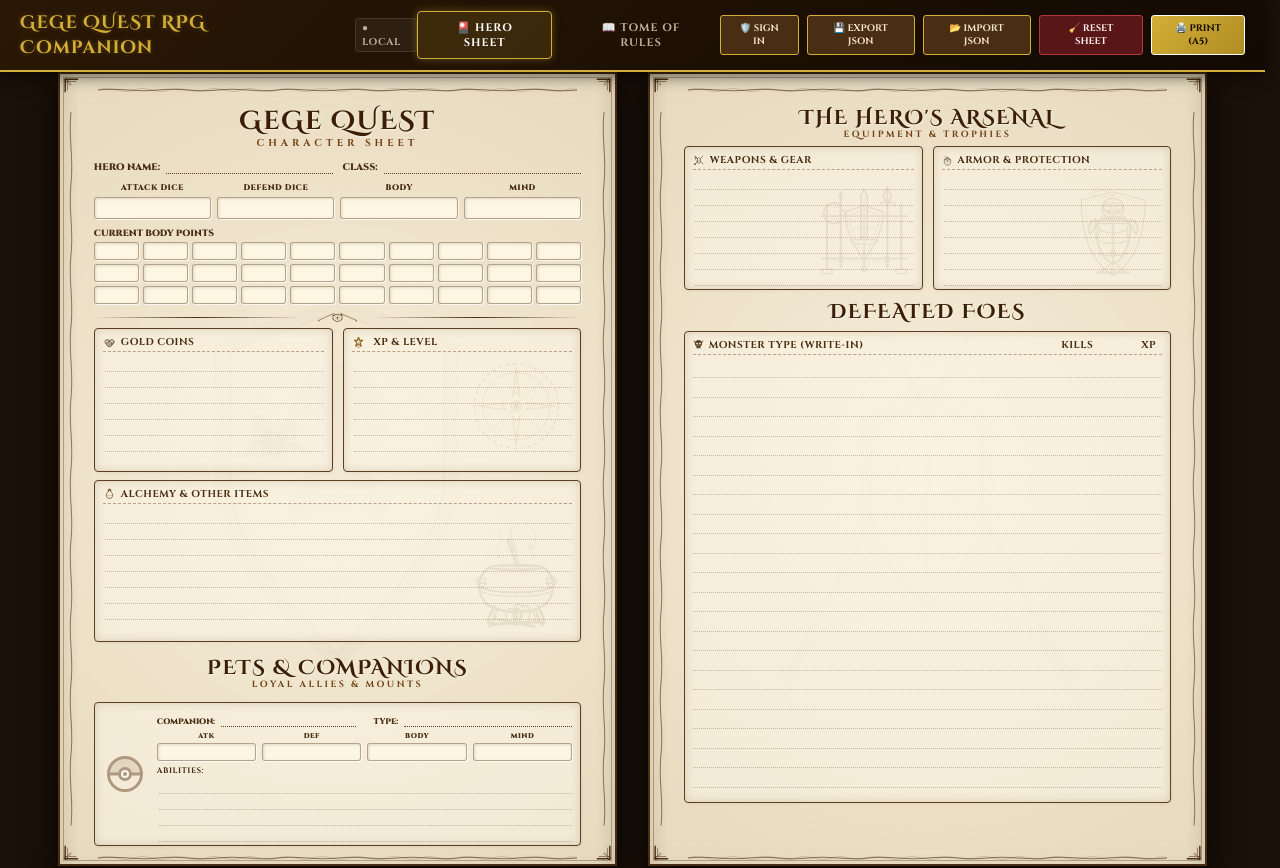
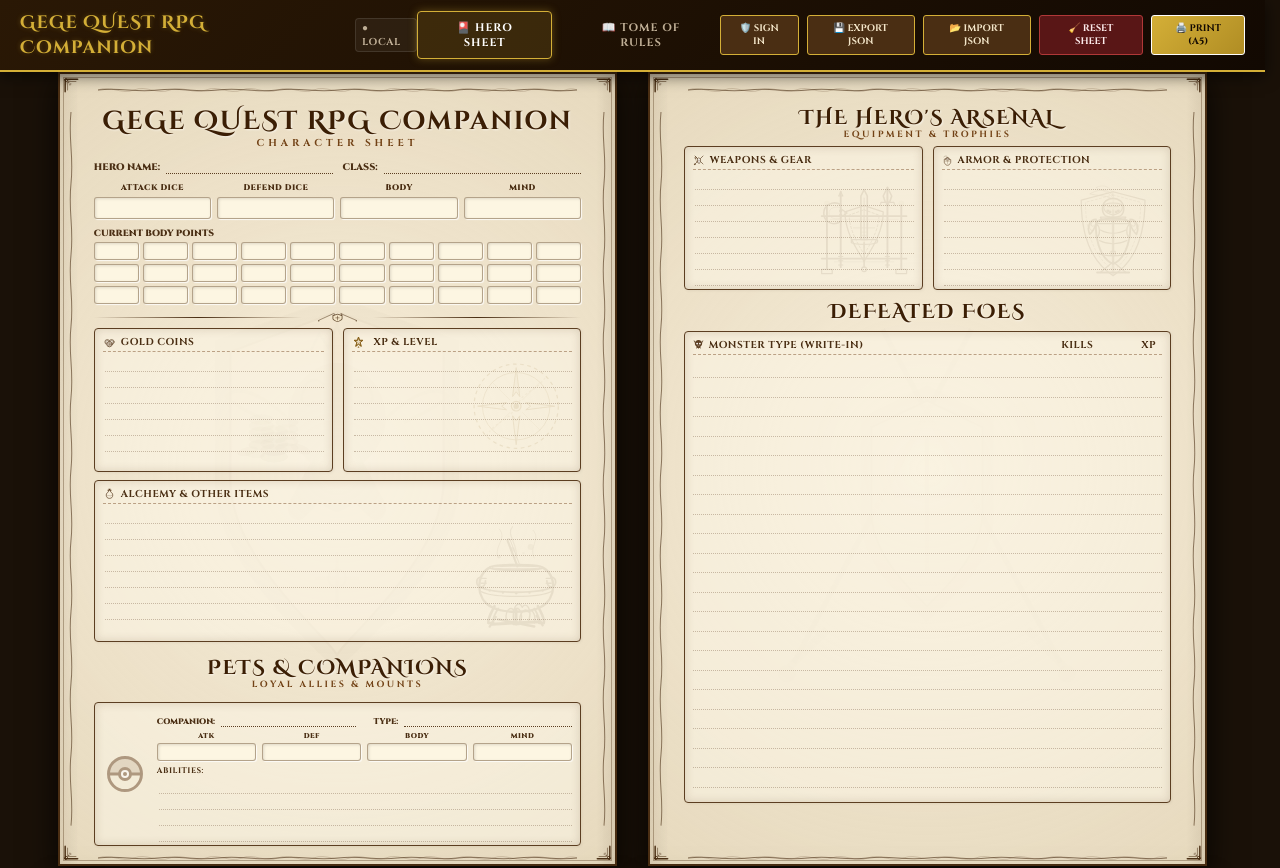
Before and after one commit to ihorvasyliev-gh/gege-quest-companion, a React (Vite) app in the folder companion-app/: page / in a window 1280 px wide. Shown: the top 868 px of the page. Built offline with nearby package versions, Linux system fonts and the light colour scheme; no server answers.

Commit message:
Rename app to GeGe QUEST RPG Companion

```diff
--- a/companion-app/index.html
+++ b/companion-app/index.html
@@ -4,7 +4,7 @@
     <meta charset="UTF-8" />
     <link rel="icon" type="image/svg+xml" href="/favicon.svg" />
     <meta name="viewport" content="width=device-width, initial-scale=1.0" />
-    <title>GeGe QUEST Deluxe Character Companion</title>
+    <title>GeGe QUEST RPG Companion</title>
     <!-- Connecting Premium Fantasy Fonts -->
     <link rel="preconnect" href="https://fonts.googleapis.com">
     <link rel="preconnect" href="https://fonts.gstatic.com" crossorigin>
--- a/companion-app/src/components/CharacterSheet.tsx
+++ b/companion-app/src/components/CharacterSheet.tsx
@@ -116,7 +116,7 @@ export function CharacterSheet() {
 
           <div>
             <div className="header-container">
-              <h1 className="main-title">GeGe QUEST</h1>
+              <h1 className="main-title">GeGe QUEST RPG Companion</h1>
               <div className="subtitle">Character Sheet</div>
             </div>
 
--- a/companion-app/src/components/Navbar.tsx
+++ b/companion-app/src/components/Navbar.tsx
@@ -86,7 +86,7 @@ export function Navbar() {
       if (success) {
         showToast("Hero Character imported successfully!", "success");
       } else {
-        showToast("Failed to parse JSON file. Ensure it is a valid GeGe character save file.", "error");
+        showToast("Failed to parse JSON file. Ensure it is a valid GeGe QUEST RPG Companion character save file.", "error");
       }
     };
     reader.readAsText(file);
@@ -146,7 +146,7 @@ export function Navbar() {
         <div className="navbar-left">
           <div className="navbar-brand">
             <span className="desktop-only">GeGe QUEST RPG Companion</span>
-            <span className="mobile-only">GeGe QUEST</span>
+            <span className="mobile-only">GeGe QUEST RPG Companion</span>
           </div>
           {renderSyncBadge()}
         </div>
```
